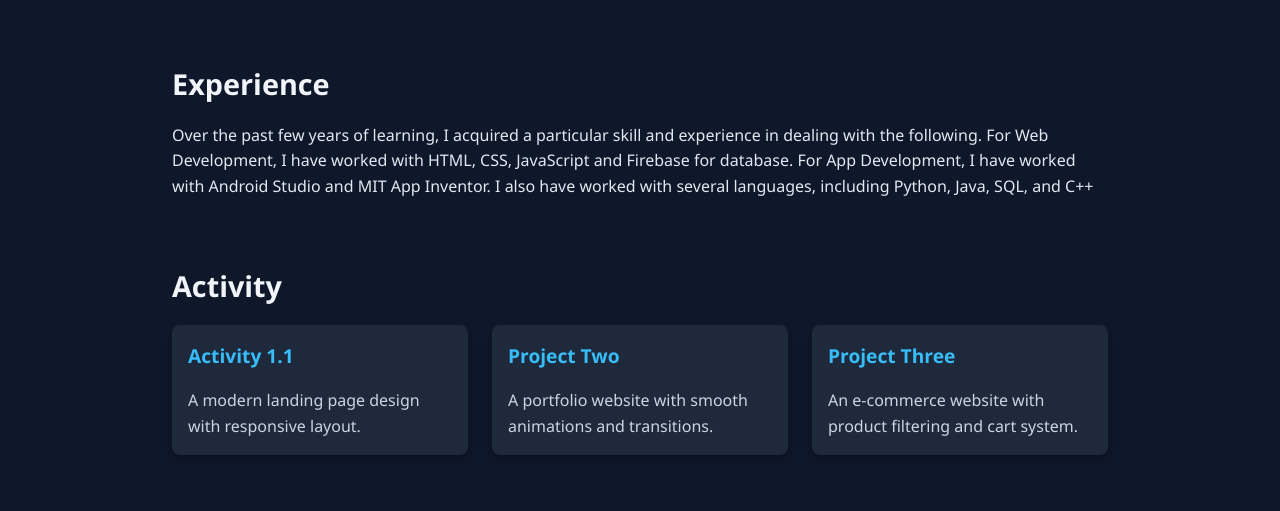
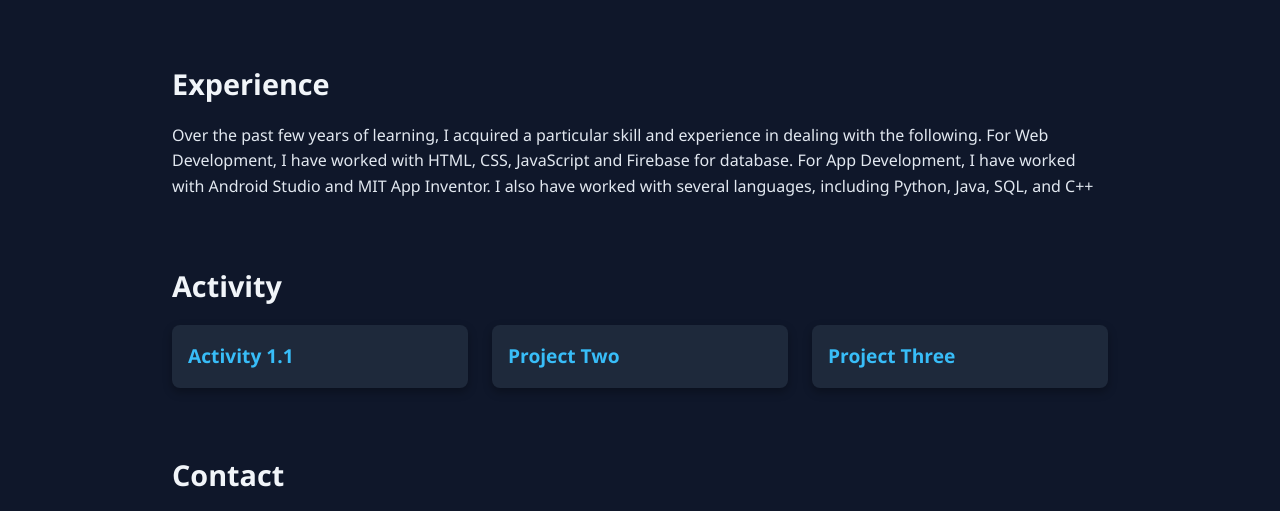
Before and after one commit to Zxhc/CPE302-Activities, a plain HTML site: page index.html in a window 1280 px wide. Shown: the part 906-1417 px from the top of the page. Drawn offline with Linux system fonts and the light colour scheme.

Commit message:
Update index.html

```diff
--- a/index.html
+++ b/index.html
@@ -50,21 +50,21 @@
       <div class="project-card">
         <a href="Act1.html">
         <h3>Activity 1.1</h3>
-        <p>A modern landing page design with responsive layout.</p>
+        <p> </p>
         </a>
       </div>
 
       <div class="project-card">
-        <a href="Act1.html">
+        <a href="Act2.html">
         <h3>Project Two</h3>
-        <p>A portfolio website with smooth animations and transitions.</p>
+        <p> </p>
         </a>
       </div>
 
       <div class="project-card">
         <a href="Act1.html">
         <h3>Project Three</h3>
-        <p>An e-commerce website with product filtering and cart system.</p>
+        <p> </p>
         </a>
       </div>
 
```
